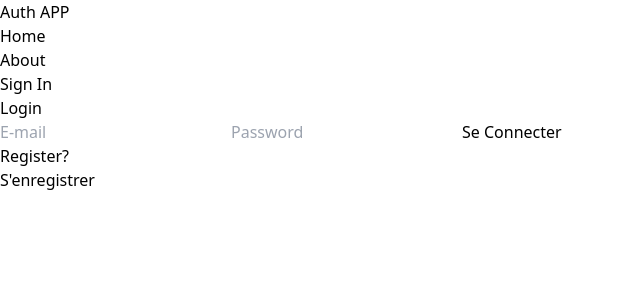
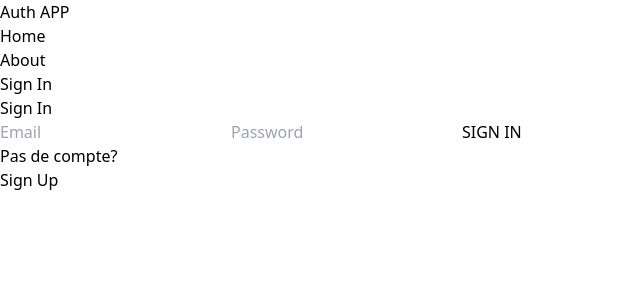
Before and after one commit to fabriceRegueme/mern-auth, a React (Vite) app in the folder client/: page /sign-in in a window 1280 px wide. Shown: the top 300 px of the page, without its empty margins (0-640 px from the left). Built offline with nearby package versions, Linux system fonts and the light colour scheme.

Commit message:
complete sign in page

```diff
--- a/client/src/App.jsx
+++ b/client/src/App.jsx
@@ -2,7 +2,7 @@
 import Header from './components/Header'
 import About from './pages/About'
 import Home from './pages/Home'
-import Profile from './pages/Profile'
+import Dashboard from './pages/Dashboard'
 import SignIn from './pages/Sign-in'
 import SignUp from './pages/Sign-up'
 
@@ -14,7 +14,7 @@
       <Routes>
         <Route path="/" element={<Home />} />
         <Route path="/about" element={<About />} />
-        <Route path="/profile" element={<Profile />} />
+        <Route path="/dashboard" element={<Dashboard />} />
         <Route path="/sign-in" element={<SignIn />} />
         <Route path="/sign-up" element={<SignUp />} />
       </Routes>
--- /dev/null
+++ b/client/src/pages/Dashboard.jsx
@@ -0,0 +1,7 @@
+import React from 'react'
+
+export default function Dashboard() {
+  return (
+    <div>Dashboard</div>
+  )
+}
--- a/client/src/pages/Profile.jsx
+++ /dev/null
@@ -1,7 +0,0 @@
-import React from 'react'
-
-export default function Profile() {
-  return (
-    <div>Profile</div>
-  )
-}
--- a/client/src/pages/Sign-in.jsx
+++ b/client/src/pages/Sign-in.jsx
@@ -1,30 +1,60 @@
-import {Link} from 'react-router-dom';
+import {Link, useNavigate} from 'react-router-dom';
 import { useState } from 'react';
 
 export default function SignIn() {
+  const [formData, setFormData] = useState({});
   const [error,setError] = useState(false);
   const [loading,setLoading] = useState(false);
+  const navigate = useNavigate();
 
-const handleChange = (e) => {
+
+  const handleChange = (e) => {
+    setFormData({...formData, [e.target.id]:e.target.value });
+  }
+
+const handleSubmit = async (e) => {
   e.preventDefault();
+
+
+try {
+    setLoading(true);
+    setError(false);
+    const res = await fetch('/api/auth/signin',{
+    method: 'POST',
+    headers: {'Content-Type': 'application/json',
+    },
+    body: JSON.stringify(formData)
+    });
+    const data = await res.json();
+    setLoading(false);
+    if (data.success === false) {
+      setError(true);
+    }
+    navigate('/dashboard')
+} catch (err) {
+    setLoading(false);
+    setError(true);
+}
+
+
 }
   return (
     <div className='p-3 max-w-lg mx-auto'>
-      <h1 className='text-3xl text-center font-semibold my-7'>Login</h1>
-      <form className='flex flex-col gap-4'>
-        <input className='bg-slate-200 p-3 rounded-lg' type='text' placeholder='E-mail' id='email' onChange={handleChange}/>
+      <h1 className='text-3xl text-center font-semibold my-7'>Sign In</h1>
+      <form onSubmit={handleSubmit} className='flex flex-col gap-4'>
+        <input className='bg-slate-200 p-3 rounded-lg' type='text' placeholder='Email' id='email' onChange={handleChange}/>
         <input className='bg-slate-200 p-3 rounded-lg' type='password' placeholder='Password' id='password' onChange={handleChange}/>
         <button disabled={loading} className='bg-slate-700 text-white p-3 rounded-lg uppercase hover:oppacity-95 disabled:opacity-80' type='submit'>
-          {loading ? 'Chargement' : 'Se Connecter'}
+          {loading ? 'Loading' : 'SIGN IN'}
         </button>
       </form>
       <div className='flex gap-2 mt-5'>
-        <p>Register?</p>
+        <p>Pas de compte?</p>
         <Link to="/sign-up">
-          <span className='text-blue-500'>S'enregistrer</span>
+          <span className='text-blue-500'>Sign Up</span>
         </Link>
       </div>
       <p className='text-red-700 mt-5'>{error && "Something went wrong!"}</p>
     </div>
-  );
+  )
 }
--- a/client/src/pages/Sign-up.jsx
+++ b/client/src/pages/Sign-up.jsx
@@ -1,11 +1,11 @@
-import {Link} from 'react-router-dom';
+import {Link, useNavigate} from 'react-router-dom';
 import { useState } from 'react';
 
 export default function SignUp() {
   const [formData, setFormData] = useState({});
   const [error,setError] = useState(false);
   const [loading,setLoading] = useState(false);
-
+  const navigate = useNavigate()
 
   const handleChange = (e) => {
     setFormData({...formData, [e.target.id]:e.target.value });
@@ -29,6 +29,7 @@
     if (data.success === false) {
       setError(true);
     }
+    navigate('/sign-in');
 } catch (err) {
     setLoading(false);
     setError(true);
```
